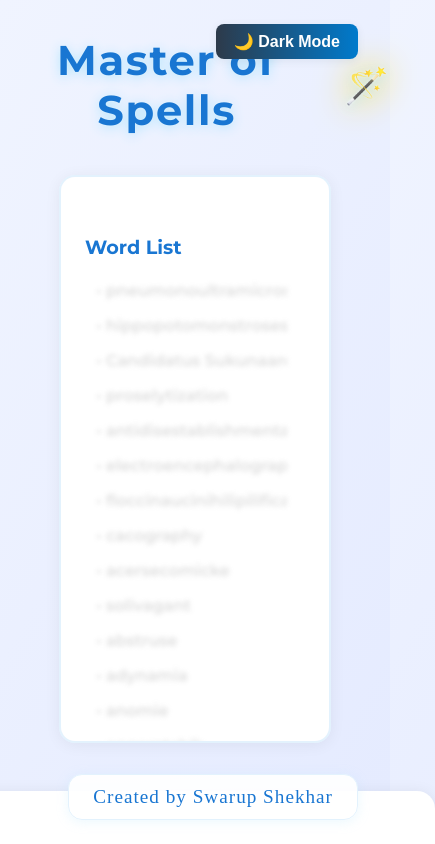
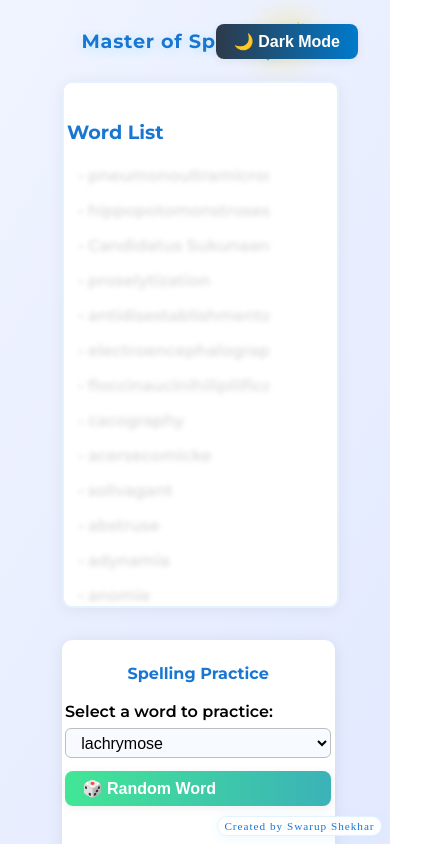
Before and after one commit to SwarupShekhar/spelling_app, a React (Create React App) app: page / in a window 390 px wide. Shown: the top 844 px of the page, 435 px wide, since content can reach past the window. Built offline with nearby package versions, Linux system fonts and the light colour scheme; a web font is replaced by a local one.

Commit message:
Ready for deployment

```diff
--- a/src/App.css
+++ b/src/App.css
@@ -8,6 +8,7 @@ body {
   margin: 0;
 }
 
+/* Responsive App Container */
 .App {
   display: flex;
   flex-direction: column;
@@ -16,6 +17,7 @@ body {
   width: 100vw;
   max-width: 100vw;
   box-sizing: border-box;
+  padding: 0 1.5vw;
 }
 
 .App-logo {
@@ -864,7 +866,7 @@ body.dark {
 
 .main-heading {
   text-align: center;
-  font-size: 2.6rem;
+  font-size: clamp(1.5rem, 5vw, 2.6rem);
   font-weight: 800;
   margin-top: 2.2rem;
   margin-bottom: 2.5rem;
@@ -958,3 +960,58 @@ body.dark {
   user-select: none;
   pointer-events: none;
 }
+
+@media (max-width: 900px) {
+  .practice-layout {
+    flex-direction: column;
+    align-items: stretch;
+    gap: 2rem;
+    max-width: 98vw;
+  }
+  .card {
+    min-width: unset;
+    width: 100%;
+    max-width: 98vw;
+    padding: 1.2rem 0.5rem 1.2rem 0.5rem;
+  }
+  .word-list {
+    min-width: unset;
+    width: 100%;
+    max-width: 98vw;
+    padding: 1.2rem 0.5rem 1.2rem 0.5rem;
+  }
+}
+
+@media (max-width: 500px) {
+  .main-heading {
+    font-size: clamp(1.1rem, 7vw, 1.7rem);
+    margin-top: 1.2rem;
+    margin-bottom: 1.2rem;
+  }
+  .practice-title {
+    font-size: clamp(1rem, 5vw, 1.2rem);
+  }
+  .card, .word-list {
+    padding: 0.7rem 0.2rem 0.7rem 0.2rem;
+    border-radius: 10px;
+  }
+  .creator-credit {
+    right: 8px;
+    bottom: 8px;
+    font-size: 0.9rem;
+    padding: 0.4rem 0.7rem;
+  }
+}
+
+@media (max-width: 400px) {
+  .main-heading {
+    font-size: clamp(0.9rem, 8vw, 1.2rem);
+  }
+  .practice-title {
+    font-size: clamp(0.8rem, 6vw, 1rem);
+  }
+  .creator-credit {
+    font-size: 0.7rem;
+    padding: 0.2rem 0.4rem;
+  }
+}
```
